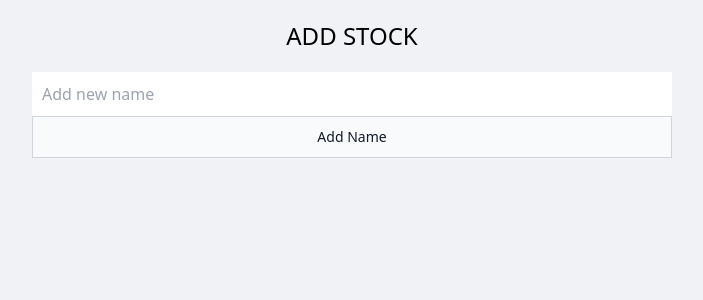
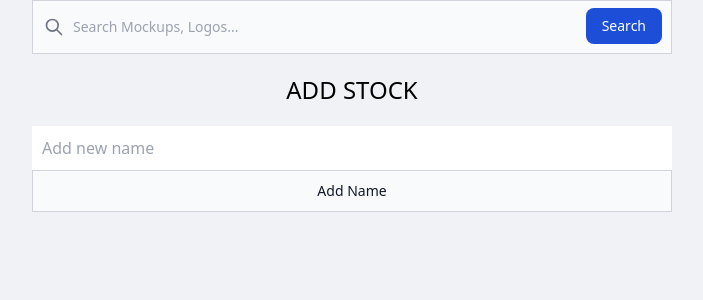
Before and after one commit to Regiss05/Fruits-Description, a Next.js app: page / in a window 1280 px wide. Shown: the top 300 px of the page, without its empty margins (288-991 px from the left). Built offline with nearby package versions, Linux system fonts and the light colour scheme.

Commit message:
add search bar

```diff
--- /dev/null
+++ b/pages/SearchBar.tsx
@@ -0,0 +1,18 @@
+import React from 'react'
+
+const SearchBar = () => {
+    return (
+        <form>
+            <label htmlFor="default-search" className="mb-2 text-sm font-medium text-gray-900 sr-only dark:text-white">Search</label>
+            <div className="relative">
+                <div className="absolute inset-y-0 left-0 flex items-center pl-3 pointer-events-none">
+                    <svg aria-hidden="true" className="w-5 h-5 text-gray-500 dark:text-gray-400" fill="none" stroke="currentColor" viewBox="0 0 24 24" xmlns="http://www.w3.org/2000/svg"><path stroke-linecap="round" stroke-linejoin="round" stroke-width="2" d="M21 21l-6-6m2-5a7 7 0 11-14 0 7 7 0 0114 0z"></path></svg>
+                </div>
+                <input type="search" id="default-search" className="block w-full p-4 pl-10 text-sm text-gray-900 border border-gray-300 bg-gray-50 focus:ring-blue-500 focus:border-blue-500 dark:bg-gray-700 dark:border-gray-600 dark:placeholder-gray-400 dark:text-white dark:focus:ring-blue-500 dark:focus:border-blue-500" placeholder="Search Mockups, Logos..." required />
+                <button type="submit" className="text-white absolute right-2.5 bottom-2.5 bg-blue-700 hover:bg-blue-800 focus:ring-4 focus:outline-none focus:ring-blue-300 font-medium rounded-lg text-sm px-4 py-2 dark:bg-blue-600 dark:hover:bg-blue-700 dark:focus:ring-blue-800">Search</button>
+            </div>
+        </form>
+    )
+}
+
+export default SearchBar
--- a/pages/index.tsx
+++ b/pages/index.tsx
@@ -2,6 +2,7 @@
 import { useState } from 'react'
 import { v4 as uuidv4 } from 'uuid'
 import Link from 'next/link';
+import SearchBar from './SearchBar';
 
 export default function Home() {
   const [userInput, setUserInput] = useState('');
@@ -14,7 +15,7 @@
   }
 
   const addName = () => {
-    if (setNameList){
+    if (setNameList) {
       setNameList([
         userInput,
         ...nameList
@@ -41,7 +42,20 @@
       </Head>
       <main>
         <div class="flex flex-col justify-center items-center">
+
+          {/* <form>
+            <label for="default-search" class="mb-2 text-sm font-medium text-gray-900 sr-only dark:text-white">Search</label>
+            <div class="relative">
+              <div class="absolute inset-y-0 left-0 flex items-center pl-3 pointer-events-none">
+                <svg aria-hidden="true" class="w-5 h-5 text-gray-500 dark:text-gray-400" fill="none" stroke="currentColor" viewBox="0 0 24 24" xmlns="http://www.w3.org/2000/svg"><path stroke-linecap="round" stroke-linejoin="round" stroke-width="2" d="M21 21l-6-6m2-5a7 7 0 11-14 0 7 7 0 0114 0z"></path></svg>
+              </div>
+              <input type="search" id="default-search" class="block w-full p-4 pl-10 text-sm text-gray-900 border border-gray-300 rounded-lg bg-gray-50 focus:ring-blue-500 focus:border-blue-500 dark:bg-gray-700 dark:border-gray-600 dark:placeholder-gray-400 dark:text-white dark:focus:ring-blue-500 dark:focus:border-blue-500" placeholder="Search Mockups, Logos..." required>
+                <button type="submit" class="text-white absolute right-2.5 bottom-2.5 bg-blue-700 hover:bg-blue-800 focus:ring-4 focus:outline-none focus:ring-blue-300 font-medium rounded-lg text-sm px-4 py-2 dark:bg-blue-600 dark:hover:bg-blue-700 dark:focus:ring-blue-800">Search</button>
+            </div>
+          </form> */}
+
           <div className='w-2/4 text-center bg-primary'>
+            <SearchBar />
             <h1 className='text-2xl my-5'>ADD STOCK</h1>
             <div>
               <input type="text"
@@ -59,6 +73,7 @@
                 Add Name
               </button>
             </div>
+            <div className=''>
             {
               nameList.length >= 1 ? nameList.map((name, idx) => {
                 return (
@@ -84,6 +99,7 @@
             }
             </div>
           </div>
+        </div>
       </main>
     </>
   )
```
Lines whose indentation alone changed are shown as unchanged.
